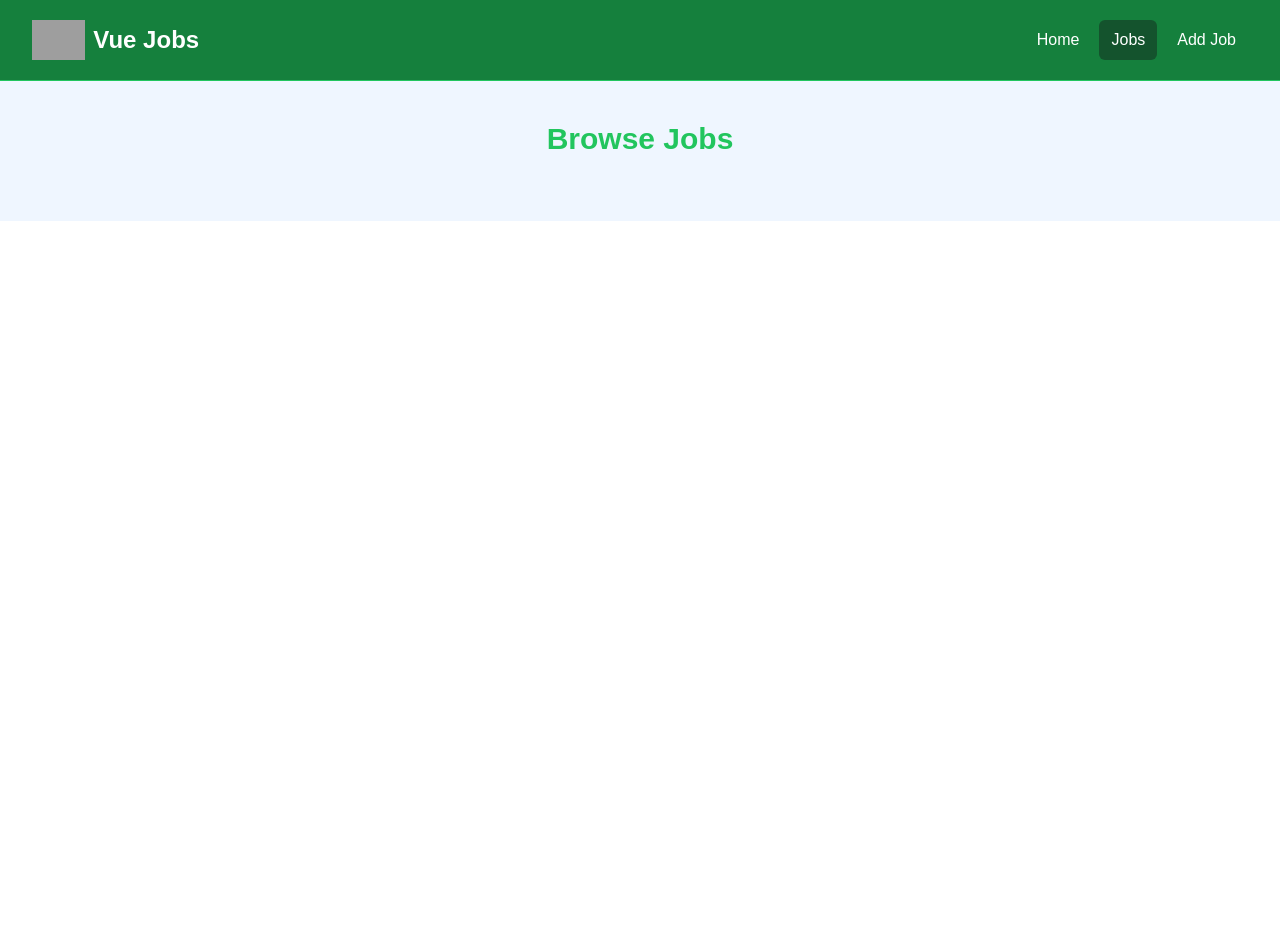
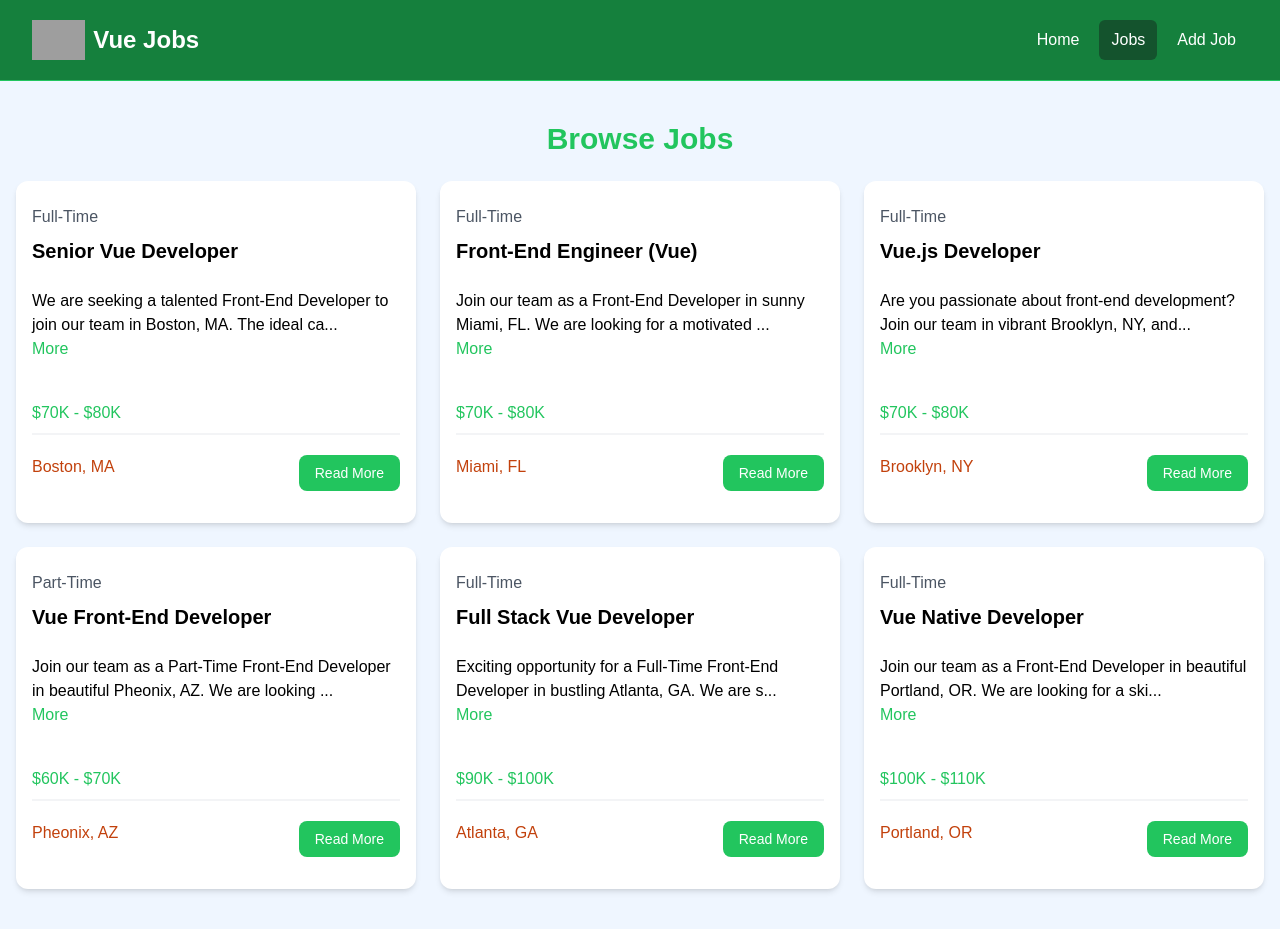
Before and after one commit to NikNT/MyPracticeCodes, a Vue app in the folder 2.VueCrash/: page /jobs in a window 1280 px wide. Before the commit the page ends 800 px from the top, so only its background shows below. Built offline with nearby package versions, Linux system fonts and the light colour scheme; data requests are answered from the project's data file; grey boxes are pictures that could not be loaded; the HTML template or start-up script is replaced by a standard one.

Commit message:
8. ReactiveVue | VueSpinner

```diff
--- a/2.VueCrash/package.json
+++ b/2.VueCrash/package.json
@@ -14,7 +14,8 @@
     "json-server": "^1.0.0-beta.1",
     "primeicons": "^7.0.0",
     "vue": "^3.4.29",
-    "vue-router": "^4.4.0"
+    "vue-router": "^4.4.0",
+    "vue-spinner": "^1.0.4"
   },
   "devDependencies": {
     "@vitejs/plugin-vue": "^5.0.5",
--- a/2.VueCrash/src/components/JobListings.vue
+++ b/2.VueCrash/src/components/JobListings.vue
@@ -4,9 +4,14 @@
       <h2 class="text-3xl font-bold text-green-500 mb-6 text-center">
         Browse Jobs
       </h2>
-      <div class="grid grid-cols-1 md:grid-cols-3 gap-6">
+      <!-- Show loading spinner -->
+      <div v-if="state.isLoading" class="text-center text-gray-500 py-6">
+        <PulseLoader />
+      </div>
+      <!-- Show job listing when loading is false -->
+      <div v-else class="grid grid-cols-1 md:grid-cols-3 gap-6">
         <JobListing
-          v-for="job in jobs.slice(0, limit || jobs.length)"
+          v-for="job in state.jobs.slice(0, limit || state.jobs.length)"
           :key="job.id"
           :job="job"
         />
@@ -27,6 +32,7 @@ import { reactive, ref, onMounted } from "vue";
 import { RouterLink } from "vue-router";
 import JobListing from "@/components/JobListing.vue";
 import axios from "axios";
+import PulseLoader from "vue-spinner/src/PulseLoader.vue";
 defineProps({
   limit: Number,
   showButton: {
@@ -47,6 +53,8 @@ onMounted(async () => {
     state.jobs = response.data;
   } catch (error) {
     console.error(`Error fetching jobs: ${error}`);
+  } finally {
+    state.isLoading = false;
   }
 });
 </script>
```
Also changed, not shown: 1 other file (tests, documents, lock files or other folders).
